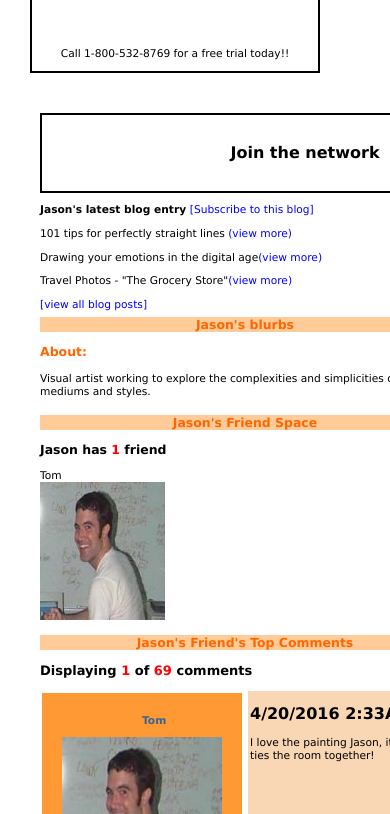
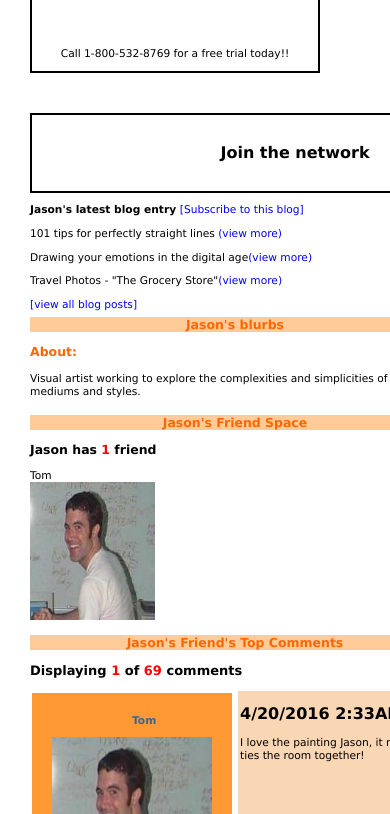
Before and after one commit to pestoAioli/jason-myspace, a Next.js app: page / in a window 390 px wide. Shown: the part 870-1684 px from the top of the page. Built offline with nearby package versions, Linux system fonts and the light colour scheme.

Commit message:
fixed margin by 10px

```diff
--- a/styles/Home.module.css
+++ b/styles/Home.module.css
@@ -145,4 +145,7 @@
   .main{
     flex-direction: column;
   }
+  .right{
+    margin-left: 10px;
+  }
 }
```
